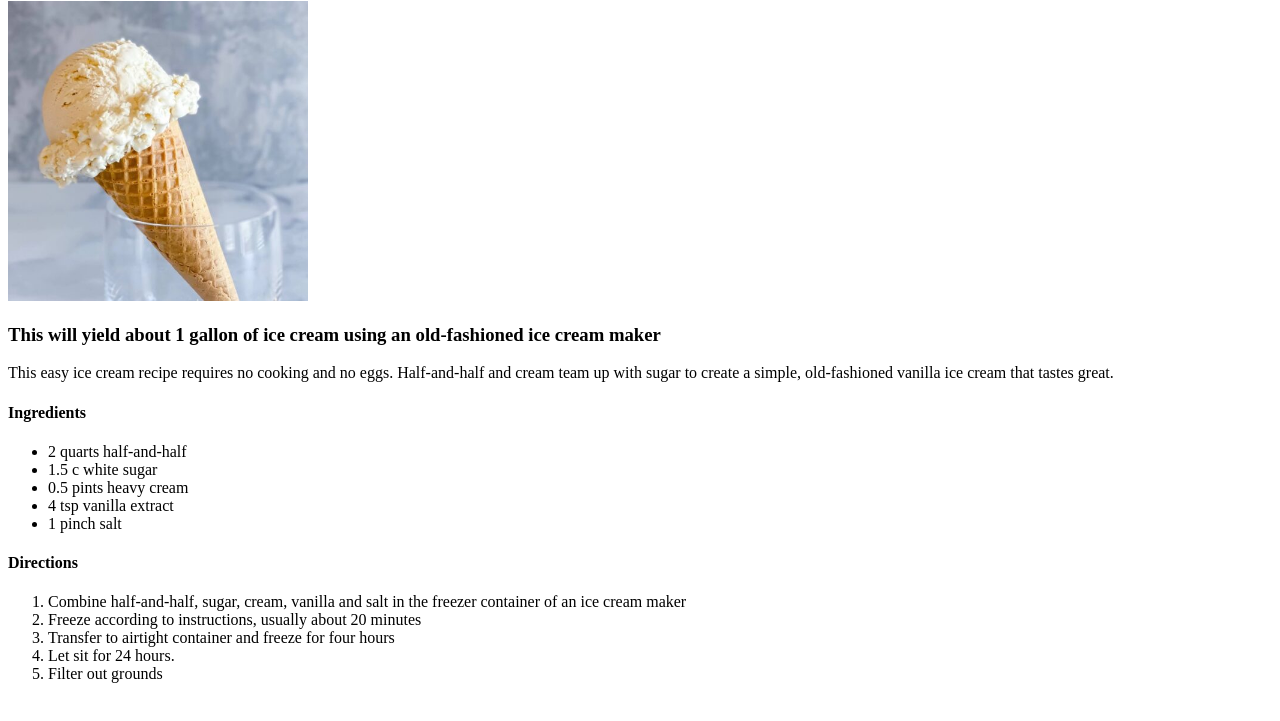
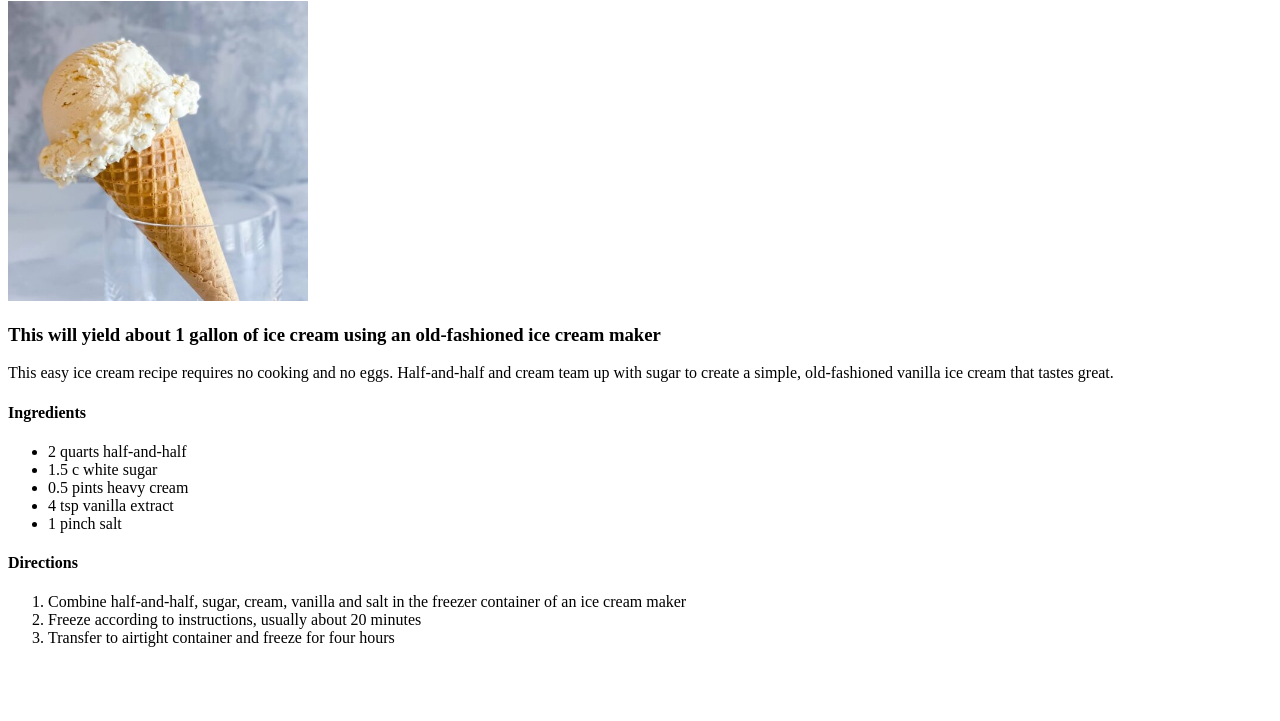
Before and after one commit to sw3000gh/odin-recipes, a plain HTML site: page recipes/vanillaicecream.html in a window 1280 px wide. Shown: the part 79-800 px from the top of the page. Drawn offline with Linux system fonts and the light colour scheme.

Commit message:
Minor fixes

```diff
--- a/recipes/vanillaicecream.html
+++ b/recipes/vanillaicecream.html
@@ -23,8 +23,6 @@
         <li>Combine half-and-half, sugar, cream, vanilla and salt in the freezer container of an ice cream maker</li>
         <li>Freeze according to instructions, usually about 20 minutes</li>
         <li>Transfer to airtight container and freeze for four hours</li>
-        <li>Let sit for 24 hours.</li>
-        <li>Filter out grounds</li>
     </ol>
 </body>
 </html>
```
Also changed, not shown: index.html (+1 -1 lines).
